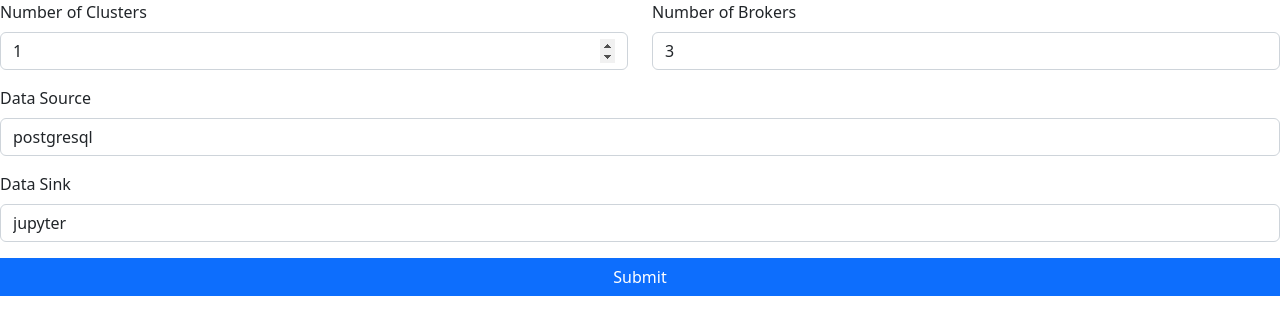
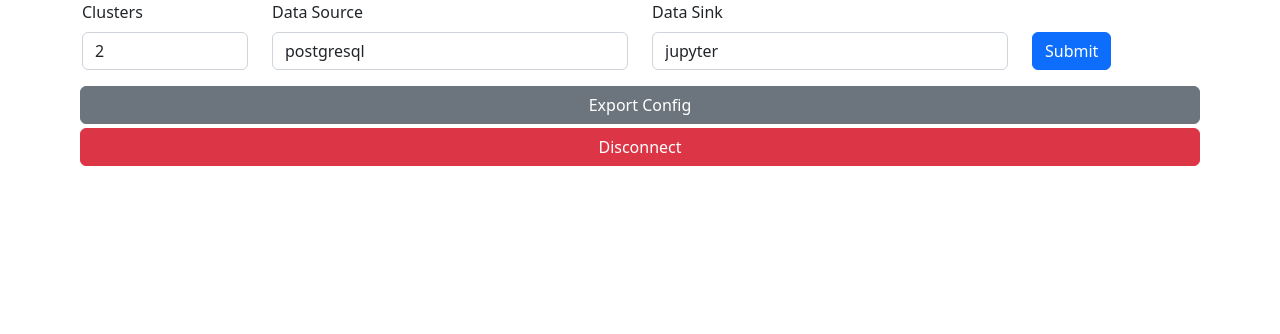
Before and after one commit to oslabs-beta/xkite, a Next.js app: page /setup/ConfigurationForm in a window 1280 px wide. Shown: the top 334 px of the page. Built offline with nearby package versions, Linux system fonts and the light colour scheme.

Commit message:
Basic functionality and routes in place

```diff
--- a/src/pages/setup/ConfigurationForm.tsx
+++ b/src/pages/setup/ConfigurationForm.tsx
@@ -1,99 +1,139 @@
-import { Form, Button } from 'react-bootstrap';
-import { useState } from 'react';
+import Form from 'react-bootstrap/Form';
+import Button from 'react-bootstrap/Button';
+import FormGroup from 'react-bootstrap/FormGroup';
+import Row from 'react-bootstrap/Row';
+import Container from 'react-bootstrap/Container';
 
-interface KiteConfigurationRequest {
-  numberOfClusters: number;
-  numberOfBrokers: number;
-  dataSource: string;
-  dataSink: string;
-}
-
-const defaultKiteConfigurationRequest: KiteConfigurationRequest = {
-  numberOfClusters: 1,
-  numberOfBrokers: 3,
-  dataSource: 'postgresql',
-  dataSink: 'jupyter',
-};
+import { SyntheticEvent, useState } from 'react';
+import { defaultConfig } from '@/common/defaults/defaultConfig';
 
 export default function ConfigurationForm() {
-  const [kiteConfigurationRequest, setKiteConfigurationRequest] = useState(
-    defaultKiteConfigurationRequest
-  );
+  const [kiteConfigRequest, setKiteConfigRequest] = useState(defaultConfig);
 
-  function updateKiteConfigurationRequest(
+  function updateKiteConfigRequest(
     // Prevent numeric values from going below 1
-    update: Partial<KiteConfigurationRequest>
+    update: Partial<KiteConfig>
   ) {
     const value = Object.values(update)[0];
     if (typeof value === 'number' && value <= 0) return;
 
-    setKiteConfigurationRequest((currentKiteConfigurationRequest) => {
+    setKiteConfigRequest((currentKiteConfigRequest) => {
       return {
-        ...currentKiteConfigurationRequest,
+        ...currentKiteConfigRequest,
         ...update,
       };
     });
   }
 
-  function handleSubmit(e) {
-    e.preventDefault();
-    // TODO: Send the request to the backend
-    console.log(kiteConfigurationRequest);
-    setKiteConfigurationRequest(defaultKiteConfigurationRequest);
+  function submitHandler(event: SyntheticEvent) {
+    event.preventDefault();
+    console.log('sending configuration…');
+    console.log(defaultConfig);
+
+    fetch('/api/create', {
+      method: 'POST',
+      headers: {
+        'Content-Type': 'application/json',
+      },
+      body: JSON.stringify(kiteConfigRequest),
+    })
+      .then((response) => {
+        console.dir(response);
+        // setKiteConfigRequest(defaultConfig);
+      })
+      .catch((error) => {
+        console.error(error.message);
+      });
+  }
+
+  function exportConfigHandler(event: SyntheticEvent) {
+    console.log('Configuration exporting is not implemented yet');
+  }
+
+  function disconnectHandler(event: SyntheticEvent) {
+    console.log('Disconnection…');
+    fetch('/api/shutdown', {
+      method: 'DELETE',
+    })
+      .then((response) => console.log(response))
+      .catch((error) => console.error(error));
   }
 
   return (
-    <Form onSubmit={handleSubmit} className='row'>
-      <Form.Group className='mb-3 col-6' controlId='numberOfClusters'>
-        <Form.Label>Number of Clusters</Form.Label>
+    <Container>
+      <Form className='mb-3' onSubmit={submitHandler}>
+        <Row className='align-items-end'>
+          <Form.Group className='col-2' controlId='numberOfClusters'>
+            <Form.Label>Clusters</Form.Label>
             <Form.Control
               type='number'
               // placeholder='How many clusters?'
               onChange={(e) => {
                 const numberOfClusters = +e.target.value;
-            updateKiteConfigurationRequest({ numberOfClusters });
+                updateKiteConfigRequest({ numOfClusters: numberOfClusters });
               }}
-          value={kiteConfigurationRequest.numberOfClusters.toString()}
+              value={kiteConfigRequest.numOfClusters.toString()}
             />
           </Form.Group>
-      <Form.Group className='mb-3 col-6' controlId='numberOfBrokers'>
-        <Form.Label>Number of Brokers</Form.Label>
-        <Form.Control
-          type='number'
-          placeholder='Password'
-          onChange={(e) => {
-            const numberOfBrokers = +e.target.value;
-            updateKiteConfigurationRequest({ numberOfBrokers });
-          }}
-          value={kiteConfigurationRequest.numberOfBrokers}
-        />
-      </Form.Group>
-      <Form.Group className='mb-3' controlId='formBasicPassword'>
+          {/*<Form.Group className='mb-3 col-6' controlId='numberOfBrokers'>*/}
+          {/*  <Form.Label>Number of Brokers</Form.Label>*/}
+          {/*  <Form.Control*/}
+          {/*    type='number'*/}
+          {/*    placeholder='Password'*/}
+          {/*    onChange={(e) => {*/}
+          {/*      const numberOfBrokers = +e.target.value;*/}
+          {/*      updateKiteConfigRequest({ numberOfBrokers });*/}
+          {/*    }}*/}
+          {/*    value={kiteConfigRequest.numberOfBrokers}*/}
+          {/*  />*/}
+          {/*</Form.Group>*/}
+          {/*TODO: Convert to a selection drop down*/}
+          <Form.Group className='col-4' controlId='dataSource'>
             <Form.Label>Data Source</Form.Label>
             <Form.Control
               type='text'
               placeholder='Data Source'
               onChange={(e) =>
-            updateKiteConfigurationRequest({ dataSource: e.target.value })
+                updateKiteConfigRequest({ dataSource: e.target.value })
               }
-          value={kiteConfigurationRequest.dataSource}
+              value={kiteConfigRequest.dataSource}
             />
           </Form.Group>
-      <Form.Group className='mb-3' controlId='dataSink'>
+          <Form.Group className='col-4' controlId='sink'>
             <Form.Label>Data Sink</Form.Label>
             <Form.Control
               type='text'
               placeholder='Data Sink'
               onChange={(e) =>
-            updateKiteConfigurationRequest({ dataSink: e.target.value })
+                updateKiteConfigRequest({ sink: e.target.value })
               }
-          value={kiteConfigurationRequest.dataSink}
+              value={kiteConfigRequest.sink}
             />
           </Form.Group>
-
+          <FormGroup className='col-2 '>
             <Button variant='primary' type='submit'>
               Submit
             </Button>
+          </FormGroup>
+        </Row>
       </Form>
+      <Row className={'gx-1 gy-1'}>
+        <Button
+          variant='secondary'
+          onClick={exportConfigHandler}
+          // disabled
+        >
+          Export Config
+        </Button>
+        <Button
+          variant='danger'
+          onClick={disconnectHandler}
+          // disabled
+        >
+          Disconnect
+        </Button>
+        {/*</Col>*/}
+      </Row>
+    </Container>
   );
 }
```
Lines whose indentation alone changed are shown as unchanged.
